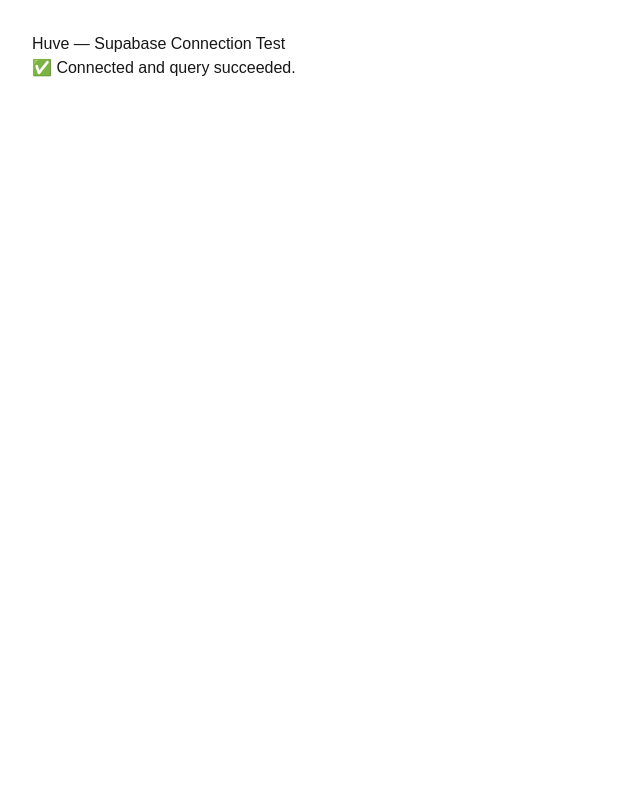
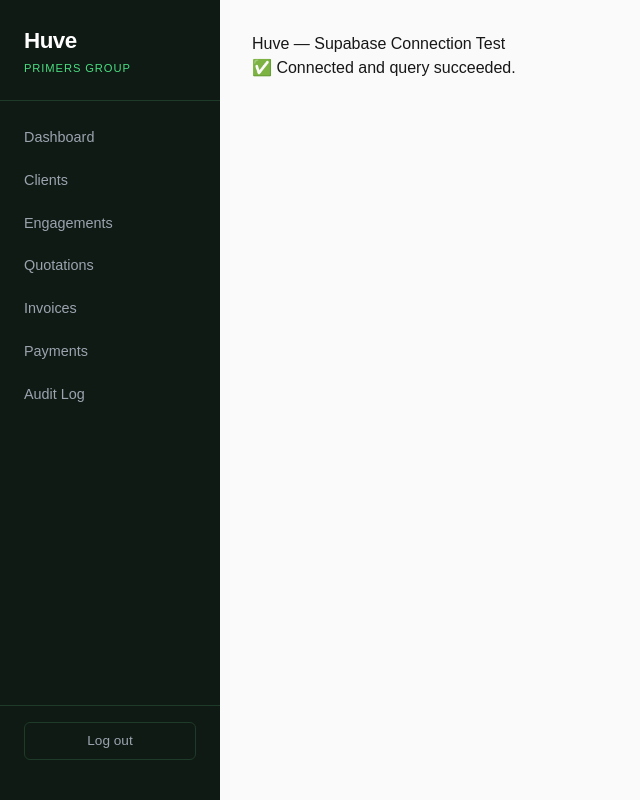
Before and after one commit to saintmoriel/Huve, a Next.js app: page / in a window 1280 px wide. Shown: the whole page, without its empty margins (0-640 px from the left). Built offline with nearby package versions, Linux system fonts and the light colour scheme; no server answers; the database is empty.

Commit message:
Add sidebar navigation layout with Huve branding and all route links

```diff
--- /dev/null
+++ b/src/app/clients/page.tsx
@@ -0,0 +1,163 @@
+'use client'
+
+import { useEffect, useState } from 'react'
+import { useRouter } from 'next/navigation'
+import { supabase } from '@/lib/supabase'
+
+type Client = {
+  id: string
+  name: string
+  email: string | null
+  phone: string | null
+  notes: string | null
+}
+
+export default function ClientsPage() {
+  const router = useRouter()
+  const [clients, setClients] = useState<Client[]>([])
+  const [loading, setLoading] = useState(true)
+  const [error, setError] = useState<string | null>(null)
+
+  // form state
+  const [name, setName] = useState('')
+  const [email, setEmail] = useState('')
+  const [phone, setPhone] = useState('')
+  const [notes, setNotes] = useState('')
+  const [submitting, setSubmitting] = useState(false)
+
+  async function loadClients() {
+    const { data: { user } } = await supabase.auth.getUser()
+    if (!user) {
+      router.push('/login')
+      return
+    }
+
+    const { data, error: clientsError } = await supabase
+      .from('clients')
+      .select('id, name, email, phone, notes')
+      .order('created_at', { ascending: true })
+
+    if (clientsError) {
+      setError(clientsError.message)
+    } else {
+      setClients(data ?? [])
+    }
+
+    setLoading(false)
+  }
+
+  useEffect(() => {
+    loadClients()
+  }, [])
+
+  async function handleCreate(e: React.FormEvent) {
+    e.preventDefault()
+    setSubmitting(true)
+    setError(null)
+
+    const { data: { user } } = await supabase.auth.getUser()
+    const { data: profile } = await supabase
+      .from('profiles')
+      .select('business_id')
+      .eq('id', user!.id)
+      .single()
+
+    const { error: insertError } = await supabase.from('clients').insert({
+      business_id: profile!.business_id,
+      name,
+      email: email || null,
+      phone: phone || null,
+      notes: notes || null,
+    })
+
+    setSubmitting(false)
+
+    if (insertError) {
+      setError(insertError.message)
+      return
+    }
+
+    setName('')
+    setEmail('')
+    setPhone('')
+    setNotes('')
+    loadClients()
+  }
+
+  if (loading) {
+    return <main style={{ padding: '2rem', fontFamily: 'sans-serif' }}>Loading...</main>
+  }
+
+  return (
+    <main style={{ maxWidth: '800px', margin: '2rem auto', fontFamily: 'sans-serif', padding: '0 1rem' }}>
+      <h1 style={{ marginBottom: '1.5rem' }}>Clients</h1>
+
+      {error && <p style={{ color: 'red' }}>{error}</p>}
+
+      <form
+        onSubmit={handleCreate}
+        style={{
+          display: 'flex',
+          flexDirection: 'column',
+          gap: '0.75rem',
+          marginBottom: '2rem',
+          border: '1px solid #eee',
+          padding: '1rem',
+          borderRadius: '8px',
+        }}
+      >
+        <h2 style={{ fontSize: '1rem' }}>Add Client</h2>
+        <input
+          type="text"
+          placeholder="Client name"
+          value={name}
+          onChange={(e) => setName(e.target.value)}
+          required
+          style={{ padding: '0.5rem' }}
+        />
+        <input
+          type="email"
+          placeholder="Email (optional)"
+          value={email}
+          onChange={(e) => setEmail(e.target.value)}
+          style={{ padding: '0.5rem' }}
+        />
+        <input
+          type="text"
+          placeholder="Phone (optional)"
+          value={phone}
+          onChange={(e) => setPhone(e.target.value)}
+          style={{ padding: '0.5rem' }}
+        />
+        <textarea
+          placeholder="Notes (optional)"
+          value={notes}
+          onChange={(e) => setNotes(e.target.value)}
+          style={{ padding: '0.5rem', resize: 'vertical' }}
+          rows={2}
+        />
+        <button
+          type="submit"
+          disabled={submitting}
+          style={{ padding: '0.6rem', background: '#111', color: '#fff', border: 'none', borderRadius: '4px' }}
+        >
+          {submitting ? 'Adding...' : 'Add Client'}
+        </button>
+      </form>
+
+      <h2 style={{ marginBottom: '1rem' }}>All Clients</h2>
+      <div style={{ display: 'flex', flexDirection: 'column', gap: '0.75rem' }}>
+        {clients.map((client) => (
+          <div key={client.id} style={{ border: '1px solid #eee', borderRadius: '8px', padding: '1rem' }}>
+            <p style={{ fontWeight: 'bold' }}>{client.name}</p>
+            <p style={{ fontSize: '0.85rem', color: '#666' }}>
+              {client.email} {client.phone ? `· ${client.phone}` : ''}
+            </p>
+            {client.notes && <p style={{ fontSize: '0.85rem', marginTop: '0.4rem' }}>{client.notes}</p>}
+          </div>
+        ))}
+        {clients.length === 0 && <p>No clients yet.</p>}
+      </div>
+    </main>
+  )
+}
--- a/src/app/layout.tsx
+++ b/src/app/layout.tsx
@@ -1,33 +1,36 @@
-import type { Metadata } from "next";
-import { Geist, Geist_Mono } from "next/font/google";
-import "./globals.css";
+import type { Metadata } from 'next'
+import { Geist, Geist_Mono } from 'next/font/google'
+import './globals.css'
+import Navigation from '@/components/Navigation'
 
 const geistSans = Geist({
-  variable: "--font-geist-sans",
-  subsets: ["latin"],
-});
+  variable: '--font-geist-sans',
+  subsets: ['latin'],
+})
 
 const geistMono = Geist_Mono({
-  variable: "--font-geist-mono",
-  subsets: ["latin"],
-});
+  variable: '--font-geist-mono',
+  subsets: ['latin'],
+})
 
 export const metadata: Metadata = {
-  title: "Create Next App",
-  description: "Generated by create next app",
-};
+  title: 'Huve',
+  description: 'The secure operating platform for professional service businesses.',
+}
 
 export default function RootLayout({
   children,
 }: Readonly<{
-  children: React.ReactNode;
+  children: React.ReactNode
 }>) {
   return (
-    <html
-      lang="en"
-      className={`${geistSans.variable} ${geistMono.variable} h-full antialiased`}
-    >
-      <body className="min-h-full flex flex-col">{children}</body>
+    <html lang="en">
+      <body className={`${geistSans.variable} ${geistMono.variable}`}>
+        <Navigation />
+        <div style={{ marginLeft: '220px', minHeight: '100vh', background: '#fafafa' }}>
+          {children}
+        </div>
+      </body>
     </html>
-  );
+  )
 }
--- /dev/null
+++ b/src/components/Navigation.tsx
@@ -0,0 +1,121 @@
+'use client'
+
+import Link from 'next/link'
+import { usePathname, useRouter } from 'next/navigation'
+import { supabase } from '@/lib/supabase'
+
+const navItems = [
+  { label: 'Dashboard', href: '/dashboard' },
+  { label: 'Clients', href: '/clients' },
+  { label: 'Engagements', href: '/engagements' },
+  { label: 'Quotations', href: '/quotations' },
+  { label: 'Invoices', href: '/invoices' },
+  { label: 'Payments', href: '/payments' },
+  { label: 'Audit Log', href: '/audit' },
+]
+
+export default function Navigation() {
+  const pathname = usePathname()
+  const router = useRouter()
+
+  const isAuthPage = pathname === '/login'
+  if (isAuthPage) return null
+
+  async function handleLogout() {
+    await supabase.auth.signOut()
+    router.push('/login')
+  }
+
+  return (
+    <nav
+      style={{
+        position: 'fixed',
+        top: 0,
+        left: 0,
+        width: '220px',
+        height: '100vh',
+        background: '#0f1a14',
+        display: 'flex',
+        flexDirection: 'column',
+        padding: '1.5rem 0',
+        zIndex: 100,
+      }}
+    >
+      {/* Logo */}
+      <div
+        style={{
+          padding: '0 1.5rem 1.5rem',
+          borderBottom: '1px solid #1e3a28',
+          marginBottom: '1rem',
+        }}
+      >
+        <span
+          style={{
+            color: '#fff',
+            fontSize: '1.4rem',
+            fontWeight: '700',
+            letterSpacing: '-0.5px',
+          }}
+        >
+          Huve
+        </span>
+        <span
+          style={{
+            display: 'block',
+            color: '#4ade80',
+            fontSize: '0.7rem',
+            letterSpacing: '0.08em',
+            textTransform: 'uppercase',
+            marginTop: '2px',
+          }}
+        >
+          Primers Group
+        </span>
+      </div>
+
+      {/* Nav items */}
+      <div style={{ flex: 1, display: 'flex', flexDirection: 'column', gap: '2px', padding: '0 0.75rem' }}>
+        {navItems.map((item) => {
+          const isActive = pathname === item.href
+          return (
+            <Link
+              key={item.href}
+              href={item.href}
+              style={{
+                padding: '0.6rem 0.75rem',
+                borderRadius: '6px',
+                fontSize: '0.9rem',
+                textDecoration: 'none',
+                color: isActive ? '#fff' : '#9ca3af',
+                background: isActive ? '#1e3a28' : 'transparent',
+                fontWeight: isActive ? '600' : '400',
+                transition: 'all 0.15s',
+              }}
+            >
+              {item.label}
+            </Link>
+          )
+        })}
+      </div>
+
+      {/* Logout */}
+      <div style={{ padding: '1rem 1.5rem', borderTop: '1px solid #1e3a28' }}>
+        <button
+          onClick={handleLogout}
+          style={{
+            width: '100%',
+            padding: '0.5rem',
+            background: 'transparent',
+            border: '1px solid #1e3a28',
+            borderRadius: '6px',
+            color: '#9ca3af',
+            fontSize: '0.85rem',
+            cursor: 'pointer',
+          }}
+        >
+          Log out
+        </button>
+      </div>
+    </nav>
+  )
+}
```
